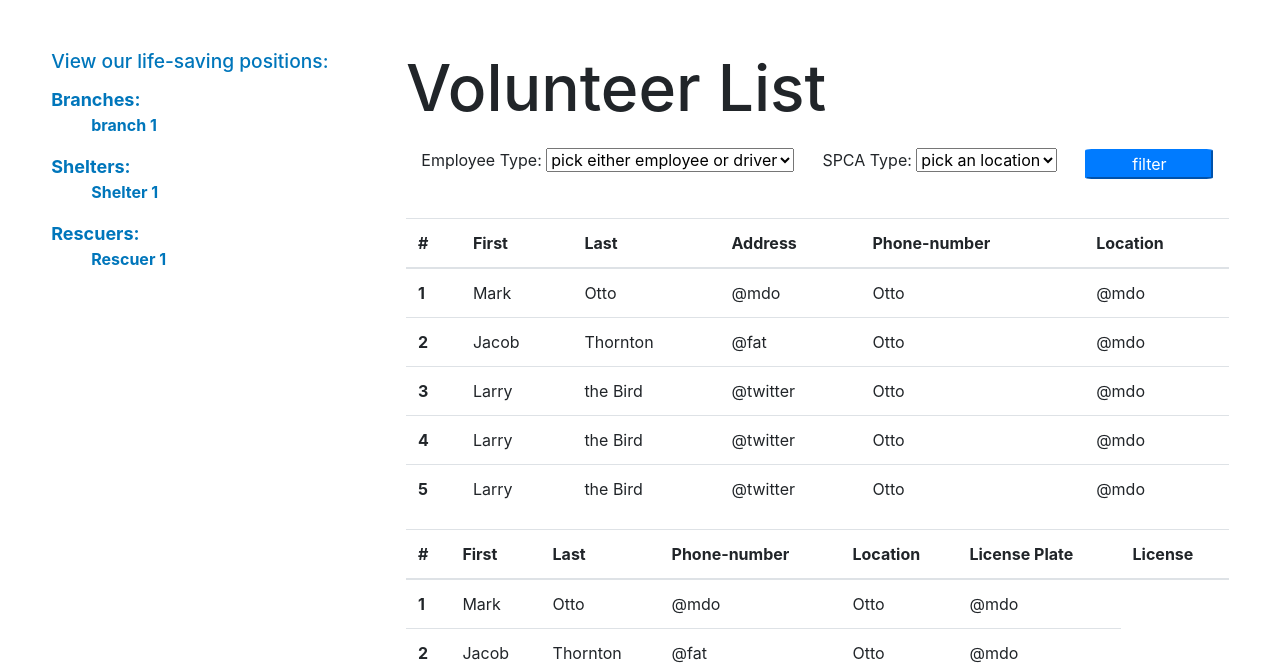
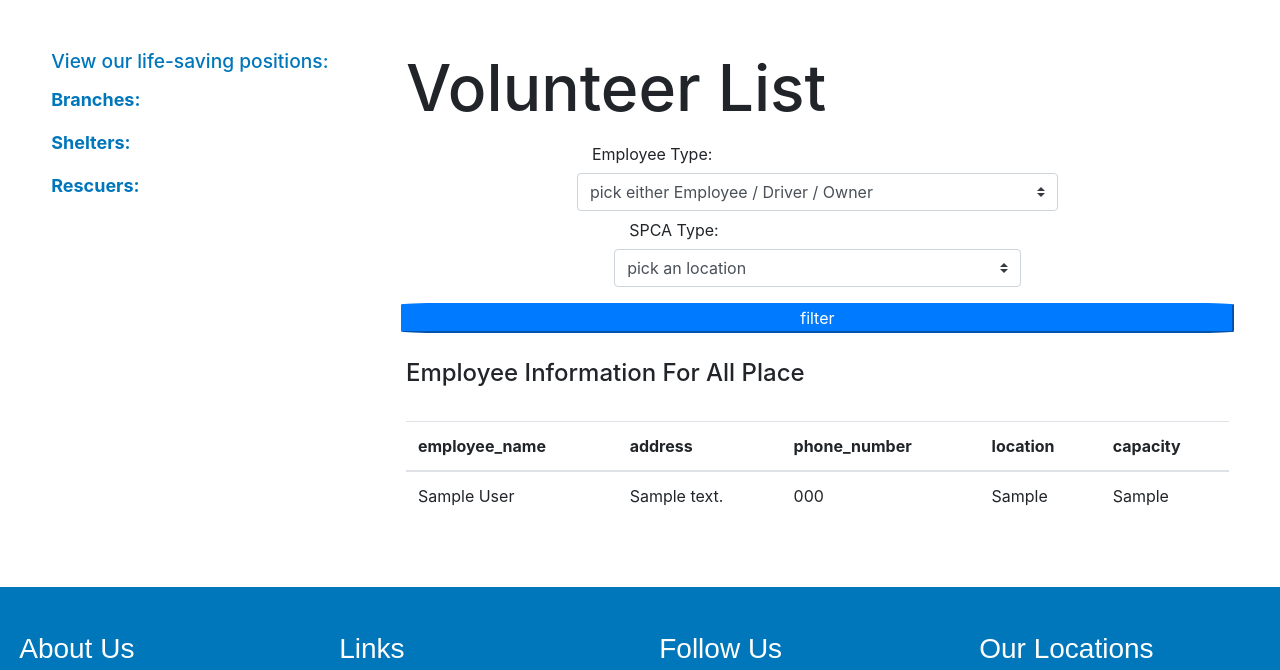
Before and after one commit to TingzhouJia/332demo, a PHP site: page /View/Volunteers.php in a window 1280 px wide. Shown: the part 415-1085 px from the top of the page. Run offline with PHP 8.4, Linux system fonts and the light colour scheme; tables that the repository leaves empty hold one stand-in row (values such as "Sample post"); some libraries are stand-ins or nearby versions.

Commit message:
volunteer page finished

```diff
--- a/Controller/Donation.php
+++ b/Controller/Donation.php
@@ -20,12 +20,12 @@ function findDonor($name){
 
 }
 //get donor for diff years
-function findAllDonor($year="all"){
+function findAllDonor($org="all"){
     global $MyPDO;
-    if($year==="all"){
+    if($org==="all"){
         return $MyPDO::find("MoneyTransaction",$GLOBALS['typeDonation']);
     }else{
-        return $MyPDO::find("MoneyTransaction","YEAR(dateOfTransaction) = ".$year." and ".$GLOBALS['typeDonation']);
+        return $MyPDO::find("MoneyTransaction","payee = '".$org."' and ".$GLOBALS['typeDonation']);
     }
 }
 //get namelist of payer
--- a/Controller/fetchAllOrganization.php
+++ b/Controller/fetchAllOrganization.php
@@ -19,5 +19,9 @@ class Organization{
 $organization=new Organization();
 $organization->organizationList=$MyPDO::getAll("select * from Organization");
 $organization->organizationSelectList=$MyPDO::getAll("select name from Organization");
+
+function fetchByType($type){
+    global $MyPDO;
+    return $MyPDO::find("Organization","typeOfOrganization = '".$type."'","name");
+}
 //var_dump($organization->organizationSelectList) ;
-return $organization;
--- /dev/null
+++ b/Controller/volunteerController.php
@@ -0,0 +1,26 @@
+<?
+include_once "../model/pdoMysql.class.php";
+function getEmployee($type="no",$place="no"){
+    global $MyPDO;
+    if($type==="no"){
+        if($place==="no"){
+            return $MyPDO::getAll("select * from Employee");
+        }else{
+            return $MyPDO::find("Employee","location= '".$place."'");
+        }
+    }else if($type==="driver"){
+        if($place==="no"){
+            return $MyPDO::getAll("select * from Driver");
+        }else{
+            return $MyPDO::find("Driver","organizationName = '".$place."'");
+        }
+
+    }else{
+
+        if($place==="no"){
+            return $MyPDO::find("Employee","capacity = '".$type."'");
+        }
+         return $MyPDO::find("Employee","location = '".$place."' and capacity = '".$type."'");
+
+    }
+}
--- a/View/Volunteers.php
+++ b/View/Volunteers.php
@@ -6,13 +6,32 @@
     <meta name="viewport" content="width=device-width, initial-scale=1.0">
     <meta http-equiv="X-UA-Compatible" content="ie=edge">
     <link rel="stylesheet" href="http://192.168.64.2/SPCA/css/volunteer.css" />
-    <?php include "../Config/otherConfig.php" ?>
-    <title>Document</title>
+    <link rel="stylesheet" href="https://cdnjs.cloudflare.com/ajax/libs/jstree/3.2.1/themes/default/style.min.css" />
+    <script src="https://cdnjs.cloudflare.com/ajax/libs/jstree/3.2.1/jstree.min.js"></script>
+    <?php include_once "../Config/otherConfig.php"; ?>
+    <?php include_once "../Controller/fetchAllOrganization.php"; ?>
+    <?php include_once "../Controller/volunteerController.php"; ?>
+    <title>Our Volunteer</title>
 </head>
 
+<?php
+
+$sources = $organization->organizationList;
+$branches = fetchByType("SPCA");
+$shelters = fetchByType("shelter");
+$rescuers = fetchByType("rescue organization");
+
+
+$employeeLists=getEmployee();
+$employeeKeys=array_keys($employeeLists[0]);
+
+?>
+<script>
+
+</script>
 <body>
     <section>
-    <?php include "navBar.php"; ?>
+        <?php include_once "navBar.php"; ?>
         <div class="banner__wrap">
 
             <picture class="banner__picture">
@@ -35,150 +54,103 @@
                 <h2 class="branch_list_large_title">View our life-saving positions:</h2>
                 <span class="branch_list_title">Branches:</span>
                 <ul>
-                    <li>branch 1</li>
+                    <?php foreach ($branches as $ele) : ?>
+                        <li><?php echo $ele["name"]; ?></li>
+                    <?php endforeach; ?>
                 </ul>
                 <span class="branch_list_title">Shelters:</span>
                 <ul>
-                    <li>Shelter 1</li>
+                    <?php foreach ($shelters as $ele) : ?>
+                        <li><?php echo $ele["name"]; ?></li>
+                    <?php endforeach; ?>
                 </ul>
                 <span class="branch_list_title">Rescuers:</span>
                 <ul>
-                    <li>Rescuer 1</li>
+                    <?php foreach ($rescuers as $ele) : ?>
+                        <li><?php echo $ele["name"]; ?></li>
+                    <?php endforeach; ?>
                 </ul>
             </div>
             <div class="volunteer_list">
                 <h3 class="volunteer_h3">Volunteer List</h3>
-                <form method="post" action="" id="filter_list">
-                    <div class="filter_item">
-                        <label>Employee Type:</label>
-                        <select>
-                            <option>pick either employee or driver</option>
-                            <option> employee </option>
-                            <option> driver</option>
+                <?php
+                if(isset($_POST["positionSelect"])&&isset($_POST["spcaSelect"])){
+                    $employeetype=$_POST["positionSelect"];
+                    $placetype=$_POST["spcaSelect"];
+                    $employeeLists=getEmployee($employeetype,$placetype);
+
+                    $employeeKeys=array_keys($employeeLists[0]);
+
+                }
+
+
+                ?>
+
+                <form method="post" action="#" name="filterEmployee">
+
+                    <div class="form-row formik">
+                        <div lass="form-group col-md-6">
+                            <label class="col-md-6 col-form-label">Employee Type:</label>
+                            <select class="custom-select" name="positionSelect">
+                                <option value="no">pick either Employee / Driver / Owner</option>
+                                <option value="employee"> employee </option>
+                                <option value="driver"> driver</option>
+                                <option value="owner"> owner</option>
                             </select>
                         </div>
-                    <div class="filter_item">
-                        <label>SPCA Type:</label>
-                        <select>
-                            <option>pick an location</option>
-                            <option> Branch </option>
-                            <option> Shelter</option>
-                            <option> Rescuer</option>
+                        <div class="form-group col-md-6">
+                            <label class="col-md-6 col-form-label">SPCA Type:</label>
+                            <select class="custom-select" name="spcaSelect">
+                                <option value="no">pick an location</option>
+                                <optgroup label="shelters">
+                                    <?php foreach ($shelters as $ele) : ?>
+                                        <option value=<?php echo $ele["name"]; ?>><?php echo $ele["name"]; ?></option>
+                                    <?php endforeach; ?>
+                                </optgroup>
+                                <optgroup label="branches">
+                                    <?php foreach ($branches as $ele) : ?>
+                                        <option value=<?php echo $ele["name"]; ?>><?php echo $ele["name"]; ?></option>
+                                    <?php endforeach; ?>
+                                </optgroup>
+                                <optgroup label="rescuers">
+                                    <?php foreach ($rescuers as $ele) : ?>
+                                        <option value=<?php echo $ele["name"]; ?>><?php echo $ele["name"]; ?></option>
+                                    <?php endforeach; ?>
+                                </optgroup>
+
                             </select>
                         </div>
                         <input type="submit" value="filter" class="btn-primary filter_form_btn" />
+                    </div>
+
+
+
                 </form>
+                <h4 style="margin-top: 2vw"><?php echo isset($employeetype)?$employeetype!=="no"?ucfirst($employeetype):"Employee":"Employee"; ?> Information For
+                <?php echo isset($placetype)?$placetype!=="no"?$placetype:"All Place":"All Place" ?></h4>
                 <!-- table for all employee -->
-                <table class="table">
+                <table class="table" style="margin-top: 2vw">
                     <thead>
                         <tr>
-                            <th scope="col">#</th>
-                            <th scope="col">First</th>
-                            <th scope="col">Last</th>
-                            <th scope="col">Address</th>
-                            <th scope="col">Phone-number</th>
-                            <th scope="col">Location</th>
+                            <?php foreach($employeeKeys as $th): ?>
+                                <th scope="col"><?php  echo $th; ?></th>
+                            <?php endforeach; ?>
+
+
                         </tr>
                     </thead>
                     <tbody>
+                        <?php foreach($employeeLists as $elepart): ?>
                             <tr>
-                            <th scope="row">1</th>
-                            <td>Mark</td>
-                            <td>Otto</td>
-                            <td>@mdo</td>
-                            <td>Otto</td>
-                            <td>@mdo</td>
+                            <?php foreach(array_values($elepart) as $each): ?>
+                                <td><?php echo $each; ?></td>
+                            <?php endforeach; ?>
                             </tr>
-                        <tr>
-                            <th scope="row">2</th>
-                            <td>Jacob</td>
-                            <td>Thornton</td>
-                            <td>@fat</td>
-                            <td>Otto</td>
-                            <td>@mdo</td>
-                        </tr>
-                        <tr>
-                            <th scope="row">3</th>
-                            <td>Larry</td>
-                            <td>the Bird</td>
-                            <td>@twitter</td>
-                            <td>Otto</td>
-                            <td>@mdo</td>
-                        </tr>
-                        <tr>
-                            <th scope="row">4</th>
-                            <td>Larry</td>
-                            <td>the Bird</td>
-                            <td>@twitter</td>
-                            <td>Otto</td>
-                            <td>@mdo</td>
-                        </tr>
-                        <tr>
-                            <th scope="row">5</th>
-                            <td>Larry</td>
-                            <td>the Bird</td>
-                            <td>@twitter</td>
-                            <td>Otto</td>
-                            <td>@mdo</td>
-                        </tr>
+                        <?php endforeach; ?>
+
                     </tbody>
                 </table>
-                <!-- table for driver -->
-                <table class="table">
-                    <thead>
-                        <tr>
-                            <th scope="col">#</th>
-                            <th scope="col">First</th>
-                            <th scope="col">Last</th>
-                            <th scope="col">Phone-number</th>
-                            <th scope="col">Location</th>
-                            <th scope="col">License Plate</th>
-                            <th scope="col">License</th>
-                        </tr>
-                    </thead>
-                    <tbody>
-                        <tr>
-                            <th scope="row">1</th>
-                            <td>Mark</td>
-                            <td>Otto</td>
-                            <td>@mdo</td>
-                            <td>Otto</td>
-                            <td>@mdo</td>
-                        </tr>
-                        <tr>
-                            <th scope="row">2</th>
-                            <td>Jacob</td>
-                            <td>Thornton</td>
-                            <td>@fat</td>
-                            <td>Otto</td>
-                            <td>@mdo</td>
-                        </tr>
-                        <tr>
-                            <th scope="row">3</th>
-                            <td>Larry</td>
-                            <td>the Bird</td>
-                            <td>@twitter</td>
-                            <td>Otto</td>
-                            <td>@mdo</td>
-                        </tr>
-                        <tr>
-                            <th scope="row">4</th>
-                            <td>Larry</td>
-                            <td>the Bird</td>
-                            <td>@twitter</td>
-                            <td>Otto</td>
-                            <td>@mdo</td>
-                        </tr>
-                        <tr>
-                            <th scope="row">5</th>
-                            <td>Larry</td>
-                            <td>the Bird</td>
-                            <td>@twitter</td>
-                            <td>Otto</td>
-                            <td>@mdo</td>
-                        </tr>
-                    </tbody>
-                </table>
+
             </div>
         </section>
         <?php include "footer.php"; ?>
--- a/css/volunteer.css
+++ b/css/volunteer.css
@@ -47,7 +47,7 @@ ul li {
 #filter_list{
     margin-top: 1vw;
     display: flex;
-    flex-direction: row;
+    flex-direction: column;
     justify-content: space-evenly;
     align-items: center;
     margin-bottom: 3vw;
@@ -56,7 +56,11 @@ ul li {
     margin-right: 1vw;
 }
 .filter_form_btn{
-    width: 10vw;
+    width: 100%;
     border-radius: 5%;
     color: #ffffff;
 }
+.formik{
+    display: flex;
+    justify-content: space-evenly;
+}
--- a/model/pdoMysql.class.php
+++ b/model/pdoMysql.class.php
@@ -99,6 +99,8 @@ global $DB_CHARSET;
 		$sql='SELECT %s FROM %s WHERE id=%d';
 		return self::getRow(sprintf($sql,self::parseFields($fields),$tabName,$priId));
 	}
+
+
 
 	/**
 	 * @param unknown $tables
```
Also changed, not shown: 332 project initial data.sql (+22 -22 lines), View/Donor.php (+32 -15 lines), css/donor.css (+7 -2 lines). Lines whose indentation alone changed are shown as unchanged.
